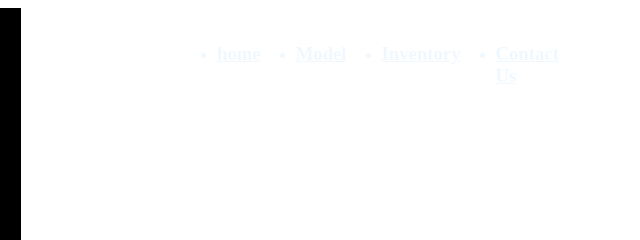
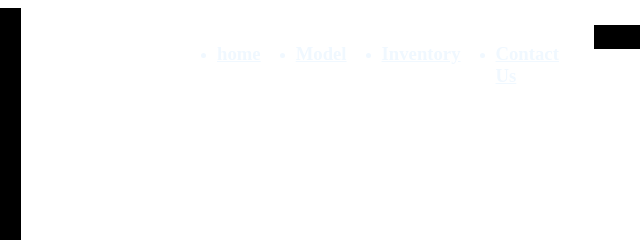
Before and after one commit to bend1ko/car-show, a plain HTML site: page index.html in a window 1280 px wide. Shown: the top 240 px of the page, 1251-1891 px from the left, 640 px wide, since content can reach past the window. Drawn offline with Linux system fonts and the light colour scheme.

Commit message:
Add files via upload

```diff
--- a/index.html
+++ b/index.html
@@ -44,7 +44,9 @@
                                     <h3>Contact Us </h3>
                                 </a>
                             </li>
-
+                                <div class="header__search">
+                                    <input type="search" class="header__input-search">
+                                </div>
                         </ul>
 
                     </div>
--- a/style.css
+++ b/style.css
@@ -36,3 +36,13 @@
 
 
 }
+.header__input-search{
+    outline: none;
+    border: none;
+    background: #000;
+    color: aliceblue;
+    border-bottom: 1px solid white;
+    padding-bottom: 8px;
+    width: 100%;
+    padding-left: 44px;
+}
```
